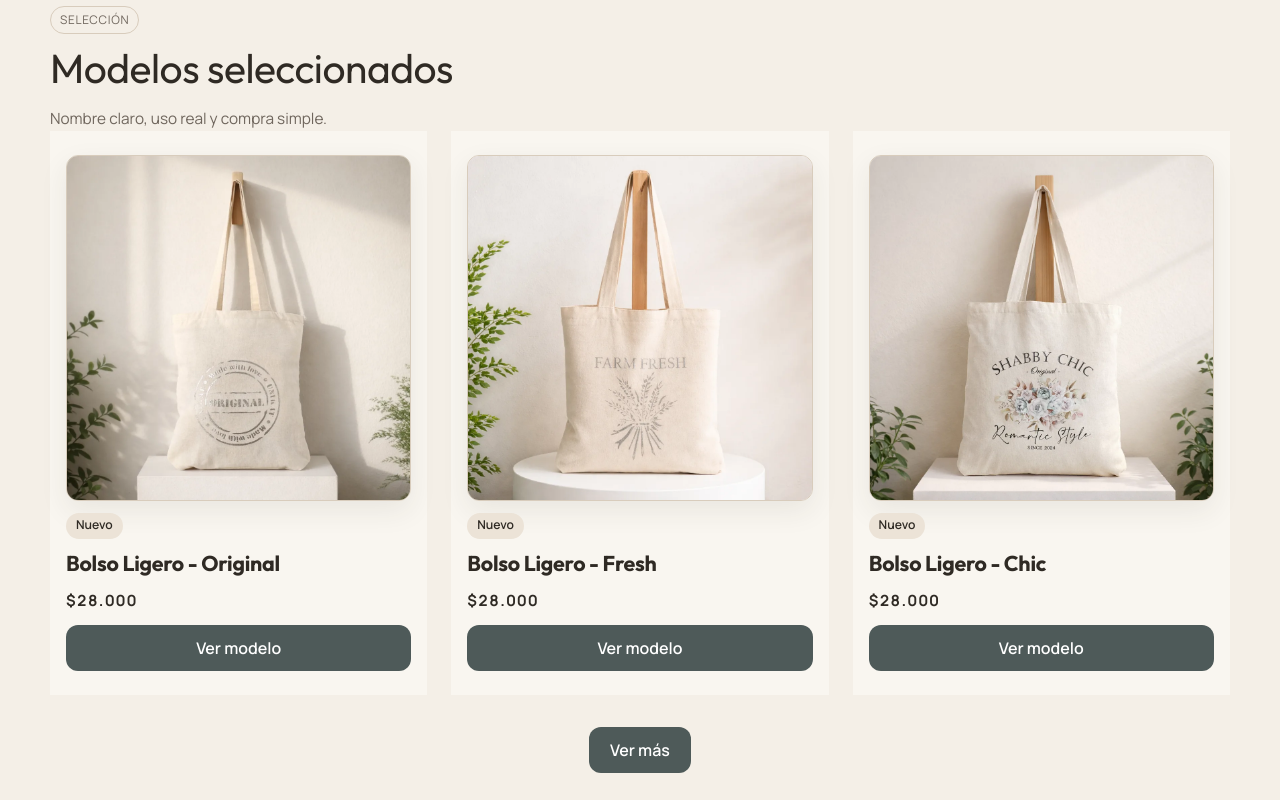
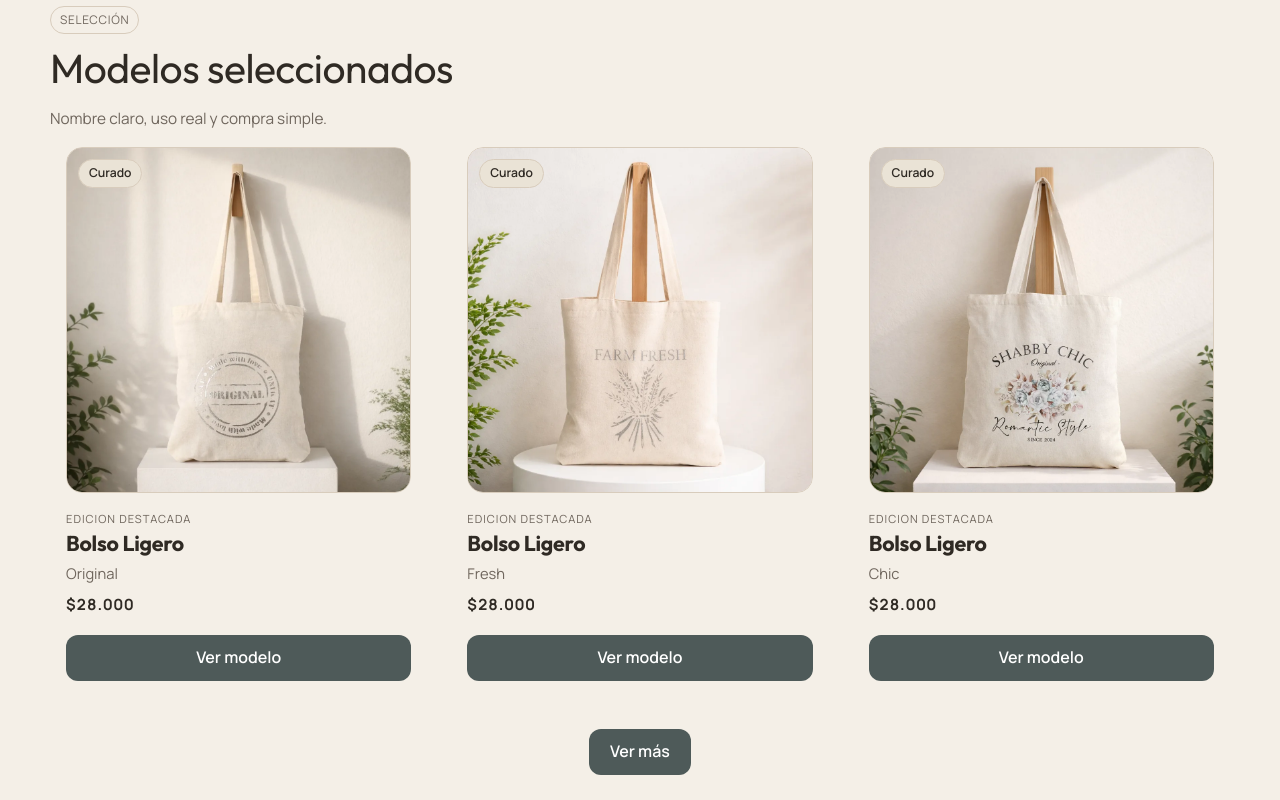
Before and after one commit to muga-system/muga-makovitz, a Next.js app: page / in a window 1280 px wide. Shown: the part 1400-2200 px from the top of the page. Built offline with nearby package versions, Linux system fonts and the light colour scheme.

Commit message:
style: refine featured cards and navbar spacing

```diff
--- a/src/app/globals.css
+++ b/src/app/globals.css
@@ -138,13 +138,18 @@ a {
   align-items: center;
   justify-content: center;
   height: 44px;
-  padding: 0;
 }
 
 .nav-favorites,
 .nav-cart {
   width: 44px;
+  padding: 0;
   position: relative;
+}
+
+.nav-tienda {
+  gap: 0.375rem;
+  padding: 0 1rem;
 }
 
 .cart-count,
@@ -301,6 +306,75 @@ a {
   color: var(--color-text);
 }
 
+.featured-card {
+  gap: 1.1rem;
+  padding: 1rem;
+  border: 0;
+  border-radius: var(--radius-md);
+  background: transparent;
+  box-shadow: none;
+}
+
+.featured-card:hover {
+  background: transparent;
+  box-shadow: none;
+}
+
+.featured-image-link {
+  position: relative;
+  display: block;
+  overflow: hidden;
+  border-radius: 16px;
+}
+
+.featured-image {
+  border-radius: 16px;
+  transition: transform 0.32s ease;
+}
+
+.featured-card:hover .featured-image {
+  transform: scale(1.03);
+}
+
+.featured-badge {
+  position: absolute;
+  top: 0.75rem;
+  left: 0.75rem;
+  background: color-mix(in srgb, var(--color-primary-soft) 80%, white 20%);
+  border: 1px solid var(--color-border);
+}
+
+.featured-content {
+  display: grid;
+  gap: 0.3rem;
+}
+
+.featured-kicker {
+  width: fit-content;
+  font-size: 0.7rem;
+  letter-spacing: 0.09em;
+  text-transform: uppercase;
+  color: var(--color-text-muted);
+}
+
+.featured-title {
+  line-height: 1.15;
+}
+
+.featured-variant {
+  color: var(--color-text-muted);
+  font-size: 0.92rem;
+}
+
+.featured-price {
+  margin-top: 0.25rem;
+  letter-spacing: 0.06em;
+}
+
+.featured-cta {
+  width: 100%;
+}
+
 .shop-grid {
   display: grid;
   gap: 1.5rem;
--- a/src/components/FeaturedProductCard.tsx
+++ b/src/components/FeaturedProductCard.tsx
@@ -14,13 +14,23 @@ interface FeaturedProductCardProps {
 }
 
 export default function FeaturedProductCard({ item, ctaUrl }: FeaturedProductCardProps) {
+  const [family, variant] = item.name.split(" - ");
+
   return (
-    <article className="product-card">
-      <Image src={item.image} alt={item.name} className="card-image card-image-product" width={800} height={800} />
-      <span className="product-badge">Nuevo</span>
-      <h3 className="card-title">{item.name}</h3>
-      <p className="card-price">{item.price}</p>
-      <Link href={ctaUrl} className="btn btn-primary" style={{ width: "100%" }}>
+    <article className="product-card featured-card">
+      <Link href={ctaUrl} className="featured-image-link" aria-label={`Ver ${item.name}`}>
+        <Image src={item.image} alt={item.name} className="card-image card-image-product featured-image" width={800} height={800} />
+        <span className="product-badge featured-badge">Curado</span>
+      </Link>
+
+      <div className="featured-content">
+        <p className="featured-kicker">Edicion destacada</p>
+        <h3 className="card-title featured-title">{family}</h3>
+        {variant ? <p className="featured-variant">{variant}</p> : null}
+        <p className="card-price featured-price">{item.price}</p>
+      </div>
+
+      <Link href={ctaUrl} className="btn btn-primary featured-cta">
         Ver modelo
       </Link>
     </article>
--- a/src/components/Navbar.tsx
+++ b/src/components/Navbar.tsx
@@ -31,7 +31,7 @@ export default function Navbar() {
             </Link>
             <Link href="/tienda" className="btn btn-primary nav-tienda">
               <Store size={18} />
-              <span className="tienda-label" style={{ marginLeft: "0.375rem" }}>Tienda</span>
+              <span className="tienda-label">Tienda</span>
             </Link>
           </div>
         </div>
@@ -65,7 +65,7 @@ export default function Navbar() {
           </Link>
           <Link href="/tienda" className="btn btn-primary nav-tienda">
             <Store size={18} />
-            <span className="tienda-label" style={{ marginLeft: "0.375rem" }}>Tienda</span>
+            <span className="tienda-label">Tienda</span>
           </Link>
         </div>
       </div>
```
